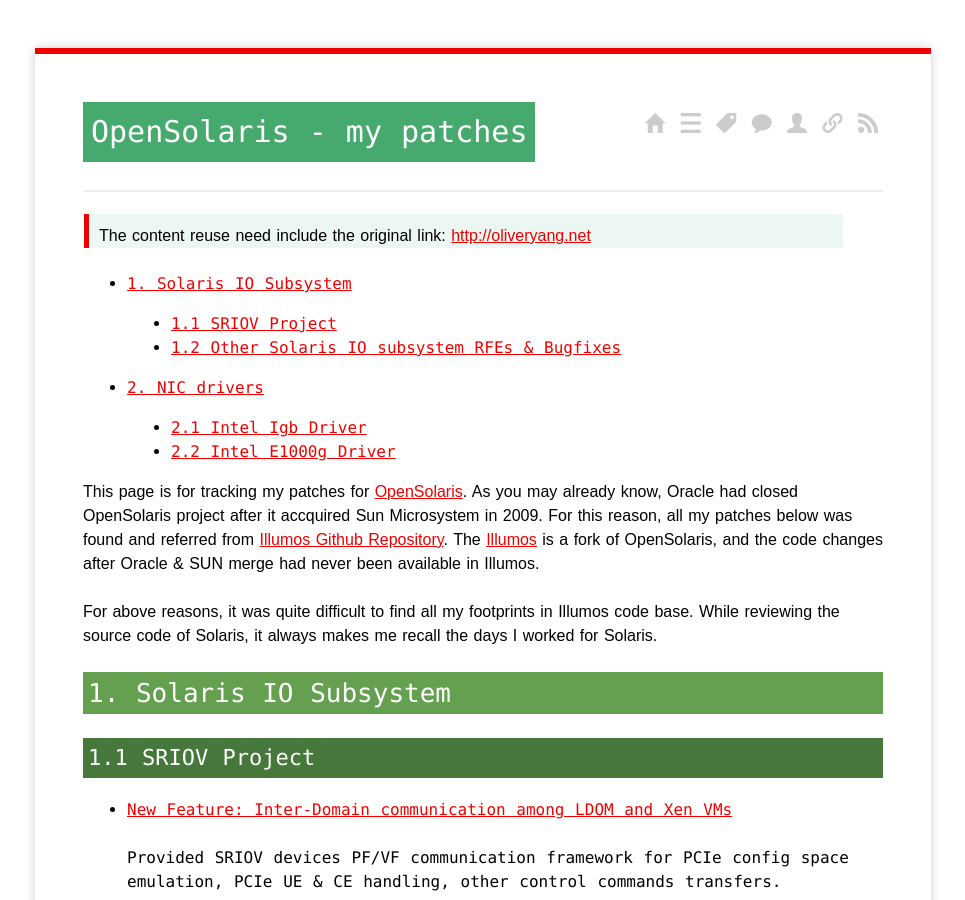
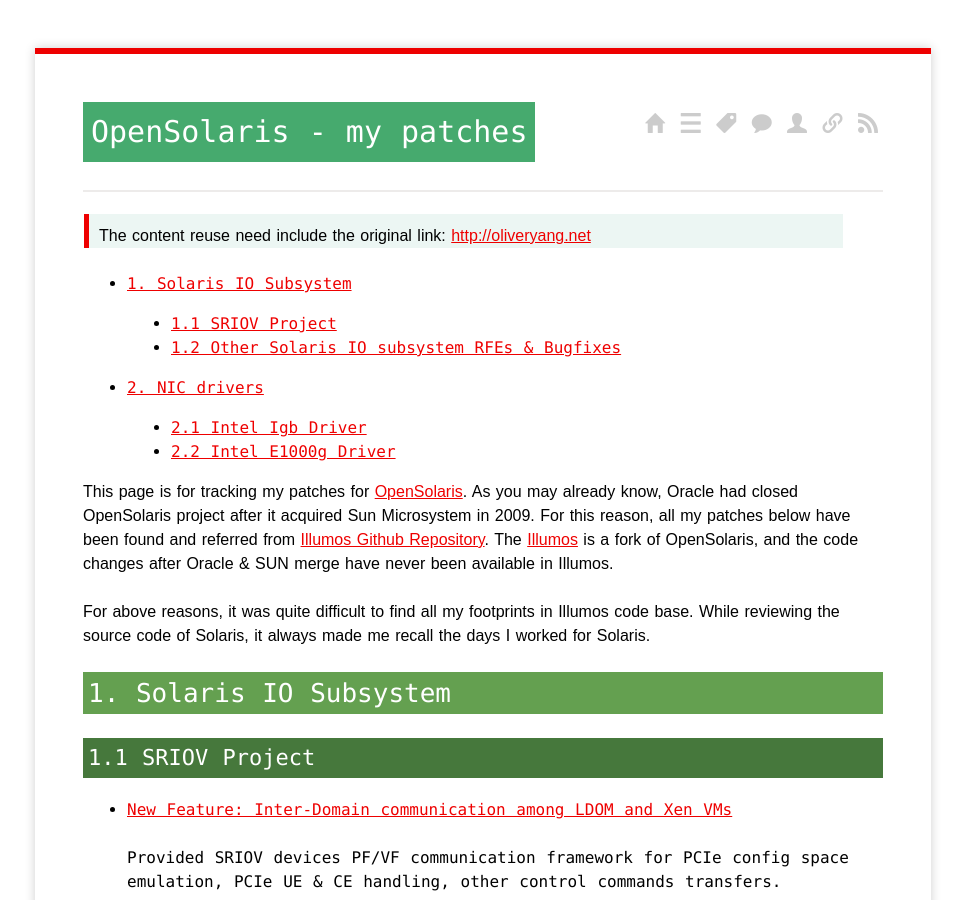
Before and after one commit to yangoliver/yangoliver.github.io, a Jekyll site: the page built from _posts/2016/2016-08-27-opensolaris-my-patches.md, in a window 1280 px wide and 900 px high. Shown: the whole window, without its empty margins (157-1122 px from the left). Built offline with Jekyll 4.4.1, drawn with Linux system fonts in a browser that asks for light colours; comment, search, counter and statistics services are not loaded.

Commit message:
Fixed grammatical errors in the article
Signed-off-by: Yong Yang <yangoliver@gmail.com>

```diff
--- a/_posts/2016/2016-08-27-opensolaris-my-patches.md
+++ b/_posts/2016/2016-08-27-opensolaris-my-patches.md
@@ -12,11 +12,11 @@
 {:toc}
 
 This page is for tracking my patches for [OpenSolaris](https://en.wikipedia.org/wiki/OpenSolaris). As you may already know,
-Oracle had closed OpenSolaris project after it accquired Sun Microsystem in 2009.
-For this reason, all my patches below was found and referred from [Illumos Github Repository](https://github.com/illumos/illumos-gate).
-The [Illumos](https://en.wikipedia.org/wiki/Illumos) is a fork of OpenSolaris, and the code changes after Oracle & SUN merge had never been available in Illumos.
+Oracle had closed OpenSolaris project after it acquired Sun Microsystem in 2009.
+For this reason, all my patches below have been found and referred from [Illumos Github Repository](https://github.com/illumos/illumos-gate).
+The [Illumos](https://en.wikipedia.org/wiki/Illumos) is a fork of OpenSolaris, and the code changes after Oracle & SUN merge have never been available in Illumos.
 
-For above reasons, it was quite difficult to find all my footprints in Illumos code base. While reviewing the source code of Solaris, it always makes me recall the days I worked for Solaris.
+For above reasons, it was quite difficult to find all my footprints in Illumos code base. While reviewing the source code of Solaris, it always made me recall the days I worked for Solaris.
 
 ## 1. Solaris IO Subsystem
 
```
